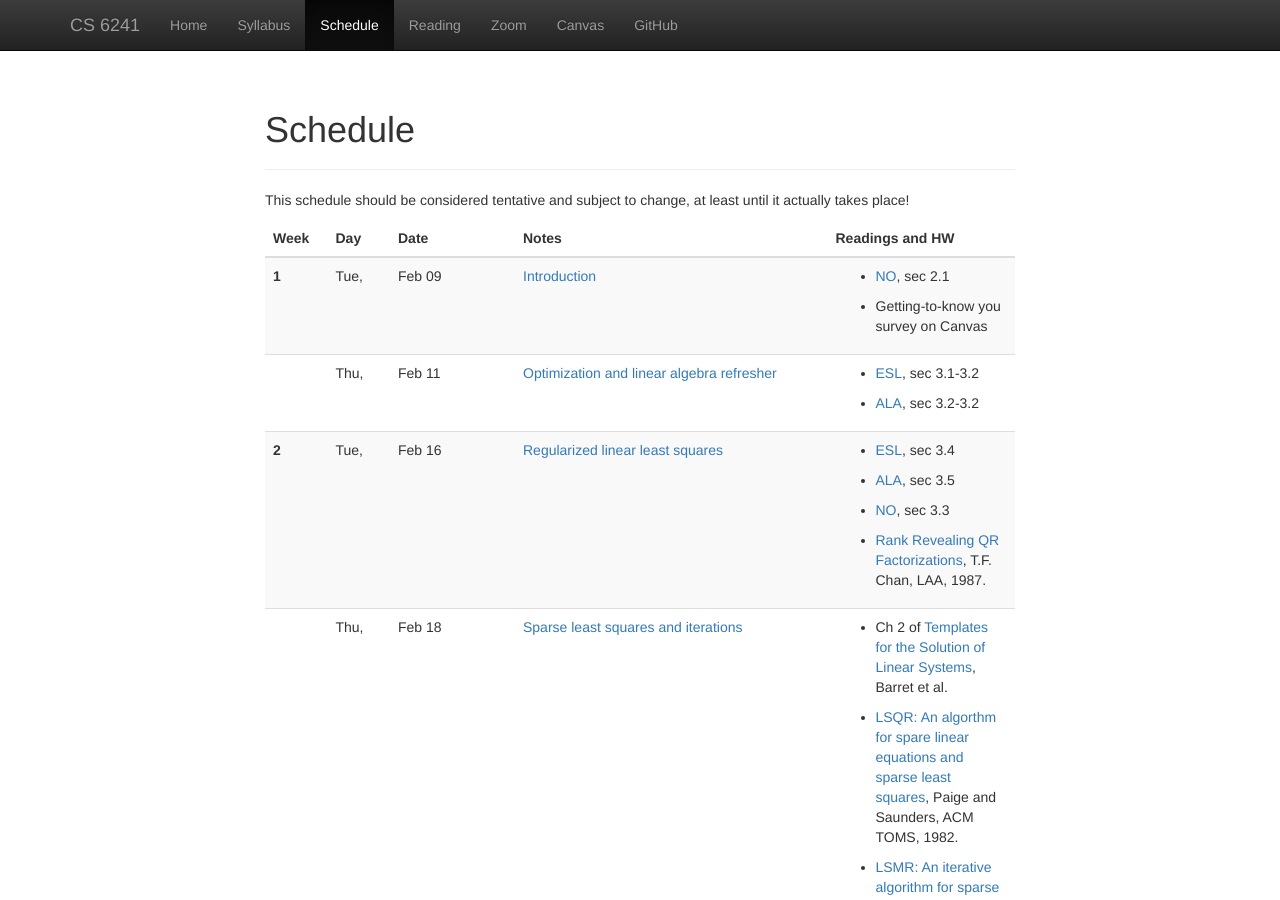
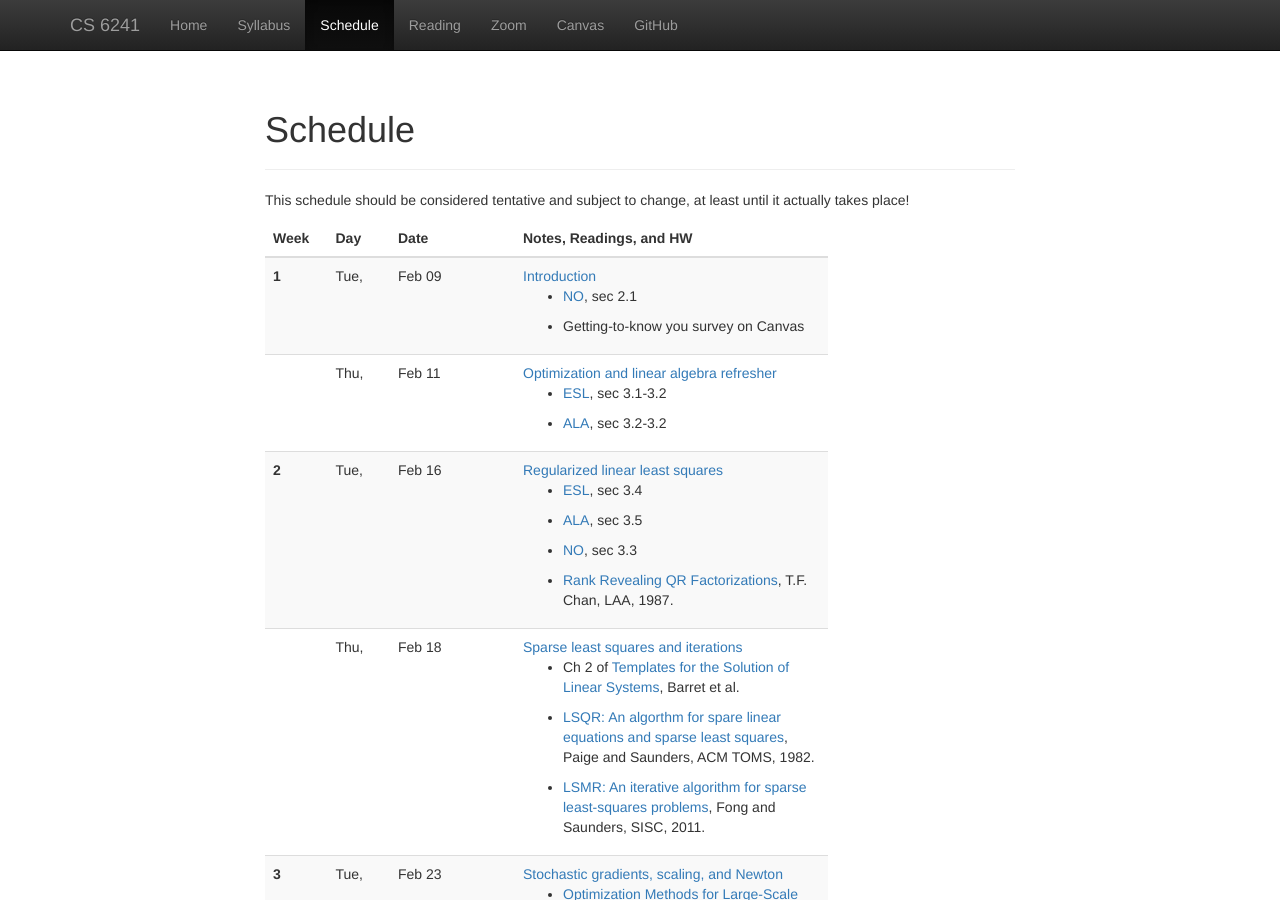
Before and after one commit to dbindel/cs6241-s21, a Jekyll site: the page built from web/schedule.html, in a window 1280 px wide and 900 px high. Built offline with Jekyll 4.4.1, drawn with Linux system fonts in a browser that asks for light colours; nearby versions of some CDN libraries; part of the change alters nothing that is shown.

Commit message:
Reformatting.

```diff
--- a/web/schedule.html
+++ b/web/schedule.html
@@ -22,8 +22,7 @@ layout: main
         <th>Week</th>
         <th>Day</th>
         <th>Date</th>
-        <th>Notes</th>
-        <th>Readings and HW</th>
+        <th>Notes, Readings, and HW</th>
       </tr>
     </thead>
     {% for lec in site.data.lectures %}
@@ -35,9 +34,8 @@ layout: main
       {% if lec.break %}
       <td>{{ lec.break }}</td>
       {% else %}
-      <td>{% if lec.info %}{% if lec.notes %}<a href="lec/{{ lec.notes }}">{{ lec.info }}</a>{% else %}{{ lec.info }}{% endif %}{% endif %}</td>
+      <td>{% if lec.info %}{% if lec.notes %}<a href="lec/{{ lec.notes }}">{{ lec.info }}</a>{% else %}{{ lec.info }}{% endif %}{% endif %}
       {% endif %}
-      <td>
         {% if lec.hw %}<ul>
           {% for item in lec.hw %}<li>{{ item | markdownify }}</li>{% endfor %}
         </ul>{% endif %}
```
